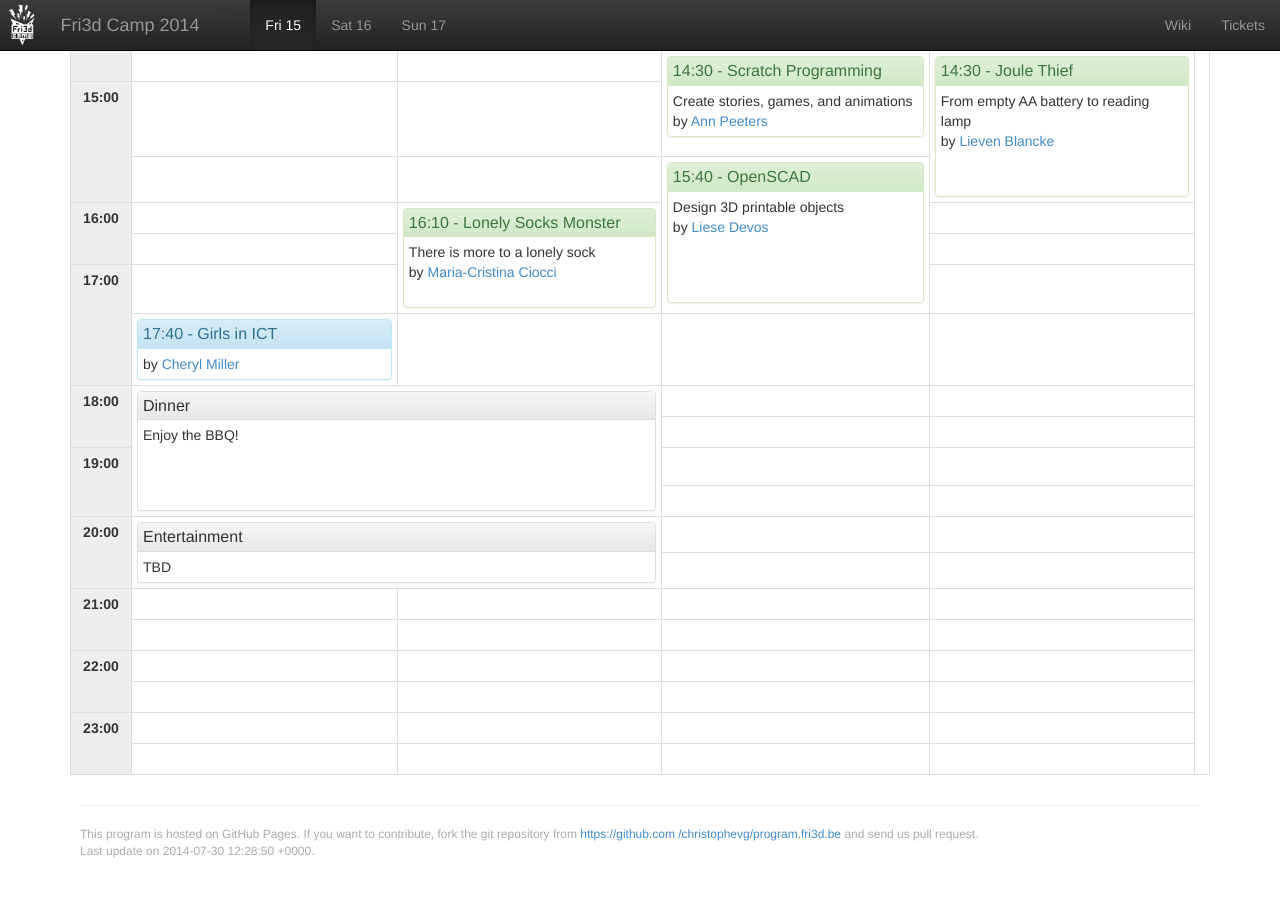
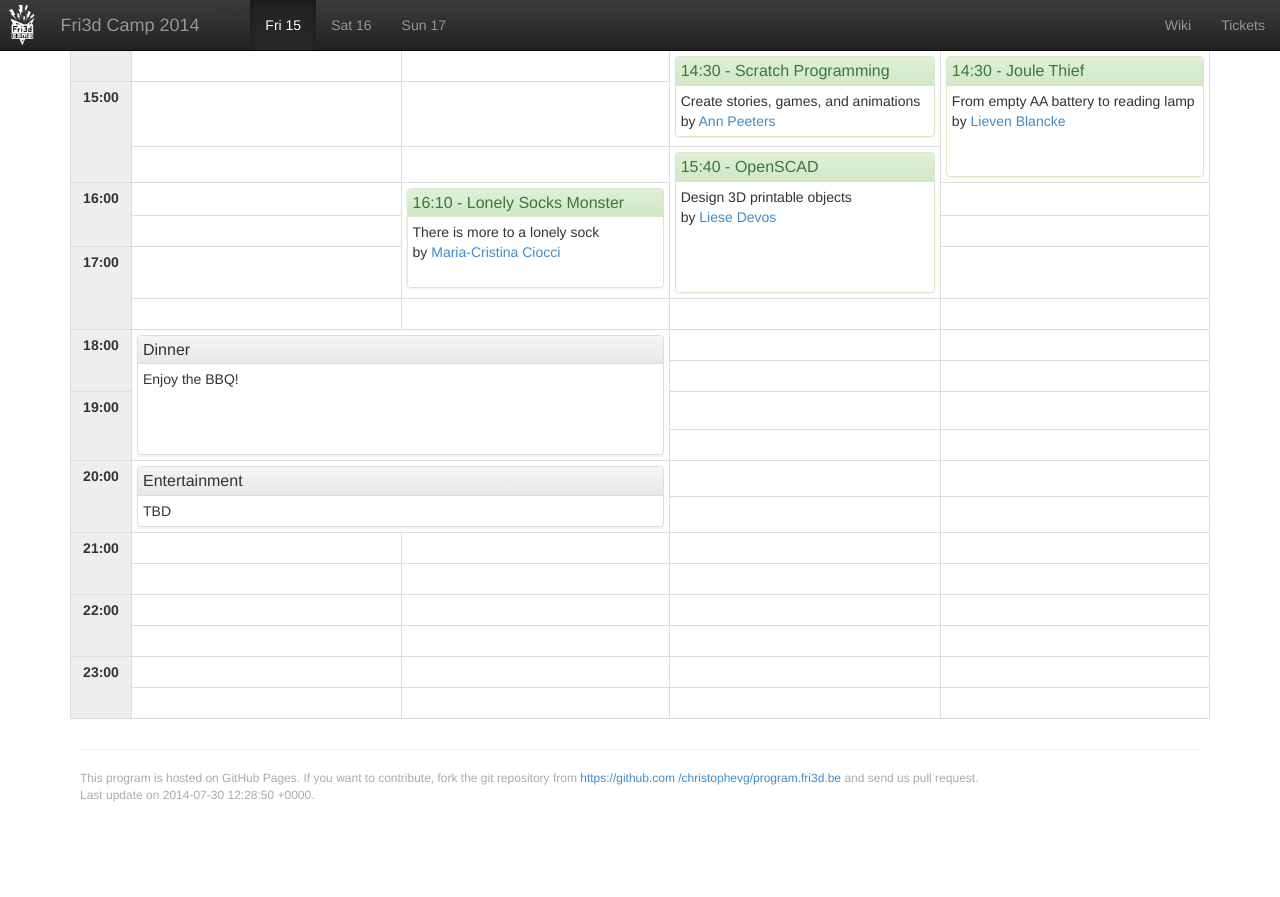
Before and after one commit to Fri3dCamp/program.fri3d.be, a Jekyll site: the page built from index.html, in a window 1280 px wide and 900 px high, scrolled down 652 px. Shown: the top 897 px of the window. Built offline with Jekyll 4.4.1, drawn with Linux system fonts in a browser that asks for light colours; nearby versions of some CDN libraries; after the commit the page ends 1496 px from its top, so only the background shows below that.

Commit message:
changes due to withdrawal Cheryl :-(

```diff
--- a/events/_posts/2014-08-15-tweenbots.html
+++ b/events/_posts/2014-08-15-tweenbots.html
@@ -4,7 +4,7 @@
 abstract: A Tweenbot is a simple robot that by itself simply drives forward. It depends on interaction with people in its surroundings to complete its mission. Such a mission can consist of getting from point A to point B, but there is no real limit. It could try to collect autographs, fetch something,... It all starts with a basic structure that can be extended in a creative way. Finally the Tweenbots are releases amongst the people on the site with a written assignment and we can start observing them and watch the interaction with the people around them.<br>Yvon provides the material to make a basic Tweenbot. If you bring some addition carton boxes, you can really customize the Tweenbots.
 host: Yvon Masyn
 location: Social Hangar - Children's Corner
-start: Sat 16 @ 10:30
+start: Sun 17 @ 10:30
 duration: 60min
 audience: everybody
 ---
--- a/index.html
+++ b/index.html
@@ -173,7 +173,6 @@
   <tr>
     <th rowspan="2">14:00</th>
     <td>&nbsp;</td>
-    <td>&nbsp;</td>
   </tr>
   <tr>
     <td>&nbsp;</td>
@@ -250,16 +249,7 @@
     <td>&nbsp;</td>
   </tr>
   <tr>
-    <td>
-      <div class="panel panel-info">
-        <div class="panel-heading">
-          <h3 class="panel-title"><a href="events/girls_in_ict.html">17:40 - Girls in ICT</a></h3>
-        </div>
-        <div class="panel-body">
-          by <a href="speakers/cheryl_miller.html">Cheryl Miller</a>
-        </div>
-      </div>
-    </td>
+    <td>&nbsp;</td>
     <td>&nbsp;</td>
     <td>&nbsp;</td>
     <td>&nbsp;</td>
@@ -392,21 +382,12 @@
         </div>
       </div>
     </td>
-    <td rowspan="2">
-      <div class="panel panel-success">
-        <div class="panel-heading">
-          <h3 class="panel-title"><a href="events/tweenbots.html">10:30 - Tweenbots</a></h3>
-        </div>
-        <div class="panel-body">
-          Creative Autonomous Robots<br>
-          by <a href="speakers/yvon_masyn.html">Yvon Masyn</a>
-        </div>
-      </div>
-    </td>
+    <td>&nbsp;</td>
     <td>&nbsp;</td>
     <td>&nbsp;</td>
   </tr>
   <tr>
+    <td>&nbsp;</td>
     <td>&nbsp;</td>
     <td>&nbsp;</td>
     <td>&nbsp;</td>
@@ -716,17 +697,20 @@
     <td rowspan="2">
       <div class="panel panel-success">
         <div class="panel-heading">
-          <h3 class="panel-title"><a href="events/digital_music.html">10:30 - Digital Music</a></h3>
+          <h3 class="panel-title"><a href="events/tweenbots.html">10:30 - Tweenbots</a></h3>
         </div>
         <div class="panel-body">
-          by <a href="speakers/cheryl_miller.html">Cheryl Miller</a>
+          Creative Autonomous Robots<br>
+          by <a href="speakers/yvon_masyn.html">Yvon Masyn</a>
         </div>
       </div>
+    </td>
     <td>&nbsp;</td>
     <td>&nbsp;</td>
   </tr>
   <tr>
     <th rowspan="2">11:00</th>
+    <td>&nbsp;</td>
     <td>&nbsp;</td>
     <td>&nbsp;</td>
   </tr>
--- a/speakers/_posts/2014-08-15-cheryl_miller.html
+++ /dev/null
@@ -1,6 +0,0 @@
----
-layout: speaker
-name: Cheryl Miller
-bio: Cheryl Miller is Founder and Executive Director of the Digital Leadership Institute (formerly Zen Digital Europe), a Brussels-based, international NGO whose global mission is to bridge the gender gap and digital divide by educating and empowering digital leaders of today and tomorrow. Cheryl is a serial social entrepreneur with twenty years of international experience in the tech and ICT sectors, and her work to promote ESTEAM (entrepreneurship, science, technology, engineering, arts & mathematics) and leadership to youth and women has been recognised by the United Nations and European Commission. She is consulted worldwide as an expert on topics related to digital inclusion, digital literacy, gender equality, youth and female leadership, and education and entrepreneurship, particularly in STEM fields. Specific initiatives of DLI include the AdaAwards.com, Women2020.org, inQube.eu, DigitalMuse.org, g-hive.org and InspireGirls.org.
-hosts: [ "Girls in ICT", "Digital Music" ]
----
```
Also changed, not shown: events/_posts/2014-08-15-digital_music.html (deleted, +0 -10 lines), events/_posts/2014-08-15-girls_in_ict.html (deleted, +0 -10 lines).
